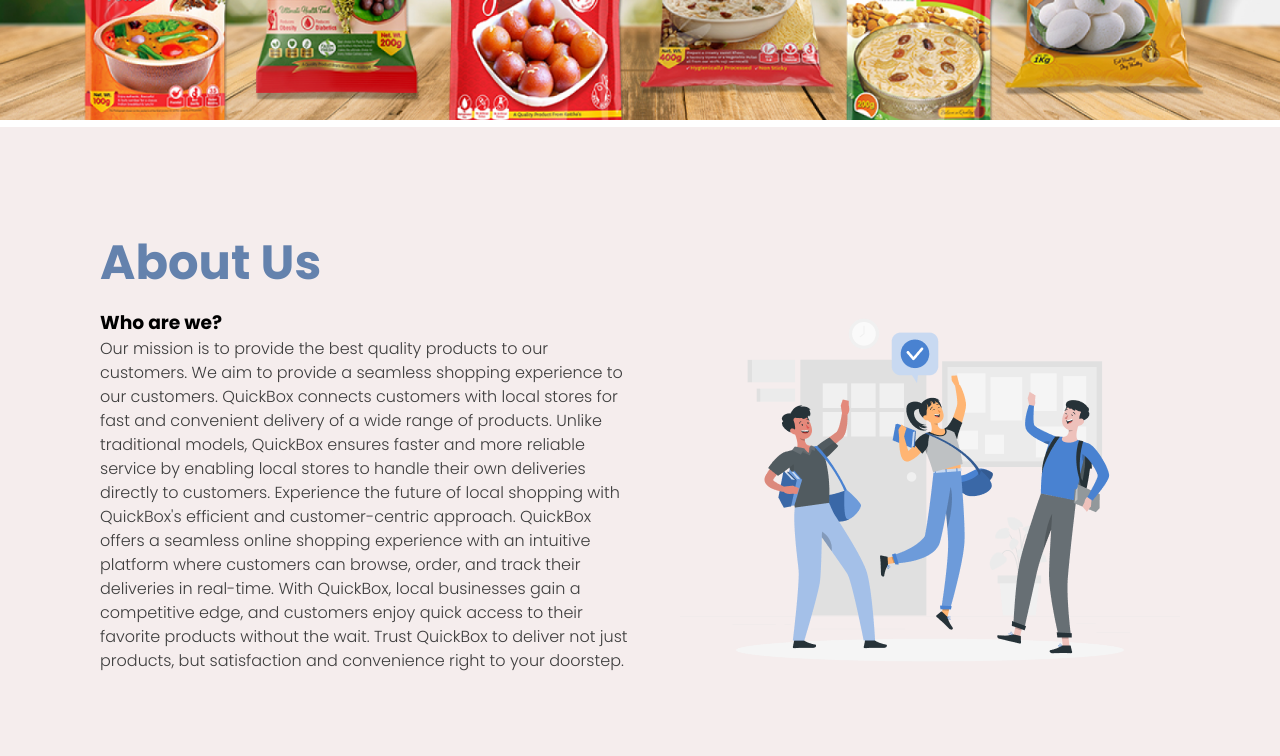
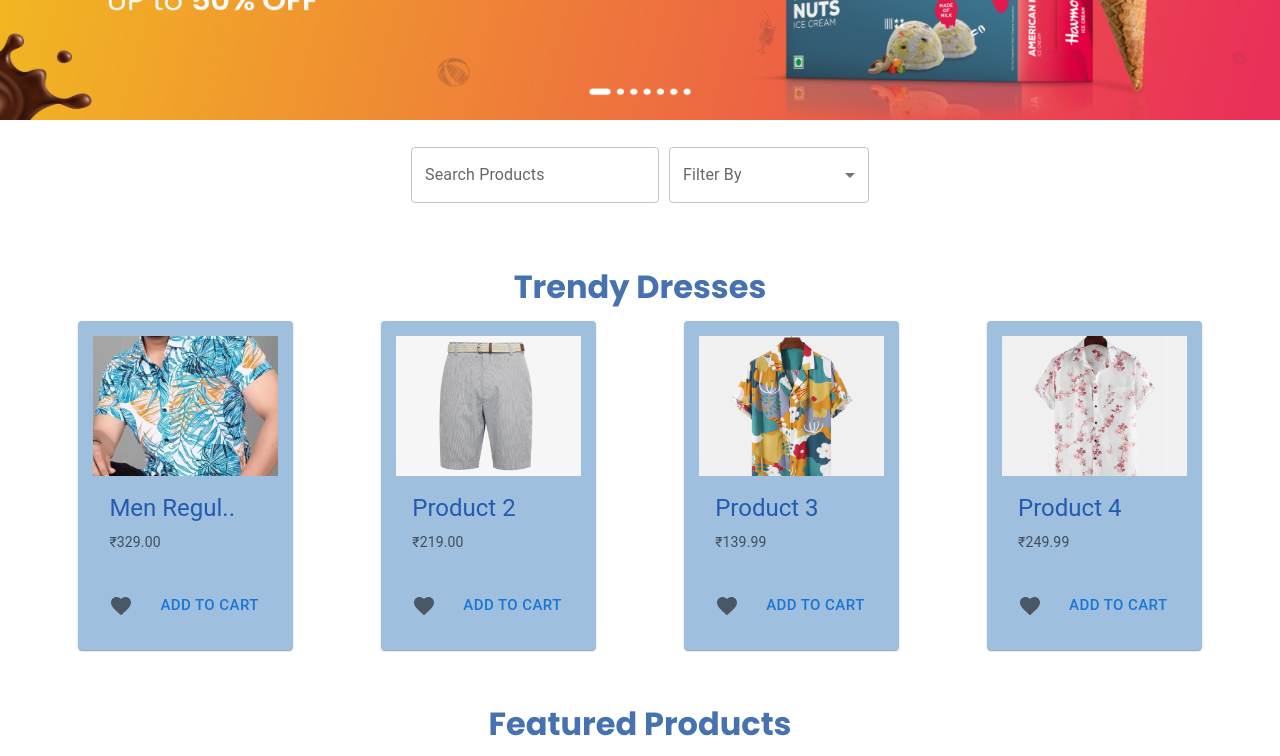
Before and after one commit to Vimal245/Project, a React (Create React App) app: page /home in a window 1280 px wide. Shown: the part 320-1076 px from the top of the page. Built offline with nearby package versions, Linux system fonts and the light colour scheme.

Commit message:
home page done

```diff
--- a/src/component/Home/Home.css
+++ b/src/component/Home/Home.css
@@ -34,7 +34,7 @@
 
 .sec {
     position: relative;
-    background: #F5EDED;
+    background: #fff;
     padding: 100px;
 }
 
--- a/src/component/Home/Home.jsx
+++ b/src/component/Home/Home.jsx
@@ -1,14 +1,147 @@
-import React from 'react';
+import React, { useState } from 'react';
+import { Card, CardMedia, CardContent, Typography, CardActions, Button, TextField, MenuItem, Select, InputLabel, FormControl } from '@mui/material';
+import IconButton from '@mui/material/IconButton';
+import FavoriteIcon from '@mui/icons-material/Favorite';
+import { Link } from 'react-router-dom';
+import ProductDetails from '../Product/ProductDetails';
 import './Home.css';
 import Navbar from '../Navbar/Navbar';
 import Footer from '../Footer/Footer';
 import TopCarousel from './Carousel'; // Adjust the import path as necessary
 
+
+// Sample product data for multiple rows
+const products = [
+  { id: 1, name: 'Men Regul..', price: 329, image: 'n4.jpg', category: 'Trendy Dresses' },
+  { id: 2, name: 'Product 2', price: 219, image: 'n6.jpg', category: 'Trendy Dresses' },
+  { id: 3, name: 'Product 3', price: 139.99, image: 'f1.jpg', category: 'Trendy Dresses' },
+  { id: 4, name: 'Product 4', price: 249.99, image: 'f4.jpg', category: 'Trendy Dresses' },
+  { id: 5, name: 'Product 5', price: 1449.99, image: 'watch.jpg', category: 'Featured Products' },
+  { id: 6, name: 'Product 6', price: 1229.99, image: 'buds.jpg', category: 'Featured Products' },
+  { id: 7, name: 'Product 7', price: 18569.99, image: 'phn.jpg', category: 'Featured Products' },
+  { id: 8, name: 'Product 8', price: 779.99, image: 'speaker.jpg', category: 'Featured Products' },
+  { id: 9, name: 'Product 9', price: 889.99, image: 'shelf.jpg', category: 'New Arrivals' },
+  { id: 10, name: 'Product 10', price: 299.99, image: 'book.jpg', category: 'New Arrivals' },
+  { id: 11, name: 'Product 11', price: 109.99, image: 'pen.jpg', category: 'New Arrivals' },
+  { id: 12, name: 'Product 12', price: 119.99, image: 'pouch.jpg', category: 'New Arrivals' },
+  { id: 13, name: 'Product 13', price: 86, image: 'gro1.jpg', category: 'Fresh Groceries' },
+  { id: 14, name: 'Product 14', price: 98, image: 'gro2.jpg', category: 'Fresh Groceries' },
+  { id: 15, name: 'Product 15', price: 28, image: 'gro3.jpg', category: 'Fresh Groceries' },
+  { id: 16, name: 'Product 16', price: 106, image: 'gro4.jpg', category: 'Fresh Groceries' },
+];
+
 const Home = () => {
+  const [searchQuery, setSearchQuery] = useState('');
+  const [filter, setFilter] = useState('');
+
+  const handleSearchChange = (event) => {
+    setSearchQuery(event.target.value);
+  };
+
+  const handleFilterChange = (event) => {
+    setFilter(event.target.value);
+  };
+
+  const getFilteredProducts = () => {
+    let filtered = products.filter((product) =>
+      product.name.toLowerCase().includes(searchQuery.toLowerCase())
+    );
+
+    if (filter === 'priceLowToHigh') {
+      filtered = filtered.sort((a, b) => a.price - b.price);
+    } else if (filter === 'priceHighToLow') {
+      filtered = filtered.sort((a, b) => b.price - a.price);
+    }
+
+    return filtered;
+  };
+
+  const filteredProducts = getFilteredProducts();
+
+  const categorizedProducts = filteredProducts.reduce((acc, product) => {
+    if (!acc[product.category]) {
+      acc[product.category] = [];
+    }
+    acc[product.category].push(product);
+    return acc;
+  }, {});
   return (
     <div className='home-bg'>
       <Navbar />
       <TopCarousel />
+      <div style={{ padding: '20px', textAlign: 'center' }}>
+        <TextField
+          label="Search Products"
+          variant="outlined"
+          value={searchQuery}
+          onChange={handleSearchChange}
+          style={{ marginRight: '10px' }}
+        />
+        <FormControl variant="outlined" style={{ minWidth: 200 }}>
+          <InputLabel>Filter By</InputLabel>
+          <Select
+            value={filter}
+            onChange={handleFilterChange}
+            label="Filter By"
+          >
+            <MenuItem value="">
+              <em>None</em>
+            </MenuItem>
+            <MenuItem value="priceLowToHigh">Price: Low to High</MenuItem>
+            <MenuItem value="priceHighToLow">Price: High to Low</MenuItem>
+          </Select>
+        </FormControl>
+      </div>
+      {Object.keys(categorizedProducts).map((category, index) => (
+        <div key={index} style={{ marginTop: '40px' }}>
+          <h1 style={{ textAlign: 'center', color:'#4672B1'}}>{category}</h1>
+          <div style={{ display: 'flex', flexWrap: 'wrap', justifyContent: 'space-evenly' }}>
+            {categorizedProducts[category].map((product) => (
+              <Card
+                key={product.id}
+                sx={{
+                  maxWidth: 345,
+                  padding: '15px',
+                  margin: '10px',
+                  backgroundColor: '#9FBFDF',
+                  '&:hover': {
+                    boxShadow: '10px 10px 10px #4672B1',
+                    transform: 'scale(1.01)',
+                    transition: 'all 0.3s ease-in-out',
+                    padding: '20px',
+                  },
+                }}
+              >
+                  <CardMedia
+                    component="img"
+                    height="140"
+                    image={product.image}
+                    alt={product.name}
+                    className='product-image'
+                  />
+                  <Link to={`/product/${product.id}`} style={{ textDecoration: 'none' }}>
+                  <CardContent>
+                    <Typography gutterBottom variant="h5" component="div" color="#235CAE">
+                      {product.name}
+                    </Typography>
+                    <Typography variant="body2" color="text.secondary">
+                      ₹{product.price.toFixed(2)}
+                    </Typography>
+                  </CardContent>
+                  </Link>
+                  <CardActions>
+                    <IconButton aria-label="add to favorites" className='favorite-button'>
+                      <FavoriteIcon />
+                    </IconButton>
+                    <Button size='large' onClick={ProductDetails.handlebuynow}>
+                      Add to Cart
+                    </Button>
+                  </CardActions>
+              </Card>
+            ))}
+          </div>
+        </div>
+      ))}
       <section className="sec" id="about-us">
         <h2>About Us</h2>
         <div className='contain'>
--- a/src/component/Product/ProductList.jsx
+++ b/src/component/Product/ProductList.jsx
@@ -3,8 +3,8 @@
 import IconButton from '@mui/material/IconButton';
 import FavoriteIcon from '@mui/icons-material/Favorite';
 import { Link } from 'react-router-dom';
+import ProductDetails from './ProductDetails';
 import Footer from '../Footer/Footer';
-import ProductDetails from './ProductDetails';
 
 // Sample product data for multiple rows
 const products = [
```
